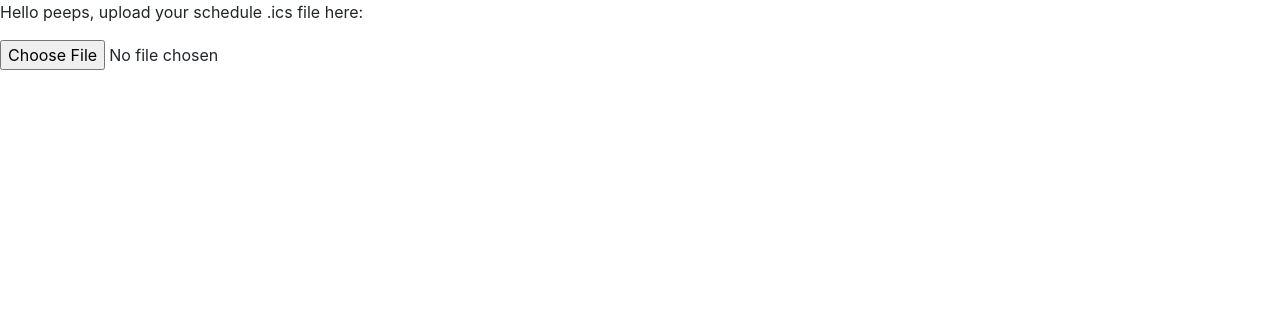
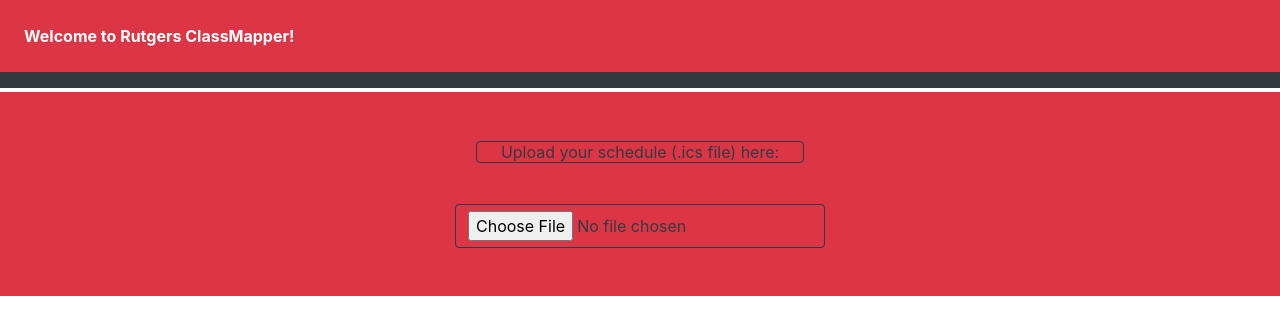
Before and after one commit to JackLowry/classMapper, a website: page index.html in a window 1280 px wide. Drawn offline with nearby package versions, Linux system fonts and the light colour scheme.

Commit message:
stylistic update

```diff
--- a/index.html
+++ b/index.html
@@ -1,7 +1,7 @@
 <!DOCTYPE html>
 <html lang="en">
 <head>
-
+                                                                                                   <!-- importing bootstrap && other stuffs -->
   <meta charset="UTF-8">
   <meta name="viewport" content="width=device-width, initial-scale=1.0">
   <meta http-equiv="X-UA-Compatible" content="ie=edge">
@@ -14,11 +14,27 @@
     <style>
     </style>
 </head>
-<body>
-  <p>Hello peeps, upload your schedule .ics file here:</p>
-  <input type='file'>
 
-</body>
+
+
+<div class="p-4 mb-0 bg-danger text-white font-weight-bold"> Welcome to Rutgers ClassMapper! </div>   <!-- Top div. -->
+<div class="p-0 mb-0 bg-dark"></div>                                                                  <!-- stylistic stuff -->
+<div class="p-2 mb-1 bg-dark"></div>                                                                  <!-- stylistic stuff -->
+<div class="p-5 mb-2 bg-danger text-white">                                                           <!-- File input Div -->
+  <body>
+    <center>
+      <span class="border border-dark rounded">
+        <p class="text-light d-inline p-4 bg-red text-dark">Upload your schedule (.ics file) here:</p>
+      </span>
+        <p><br></p>
+    </center>
+    <div>   <!-- dont work-->
+      <center>
+        <input class="btn btn-primary btn btn-outline-dark rounded" type="file">                        <!-- FINPUT -->
+      </center>
+    </div>
+  </body>
+</div>
 <script>
 
 
```
